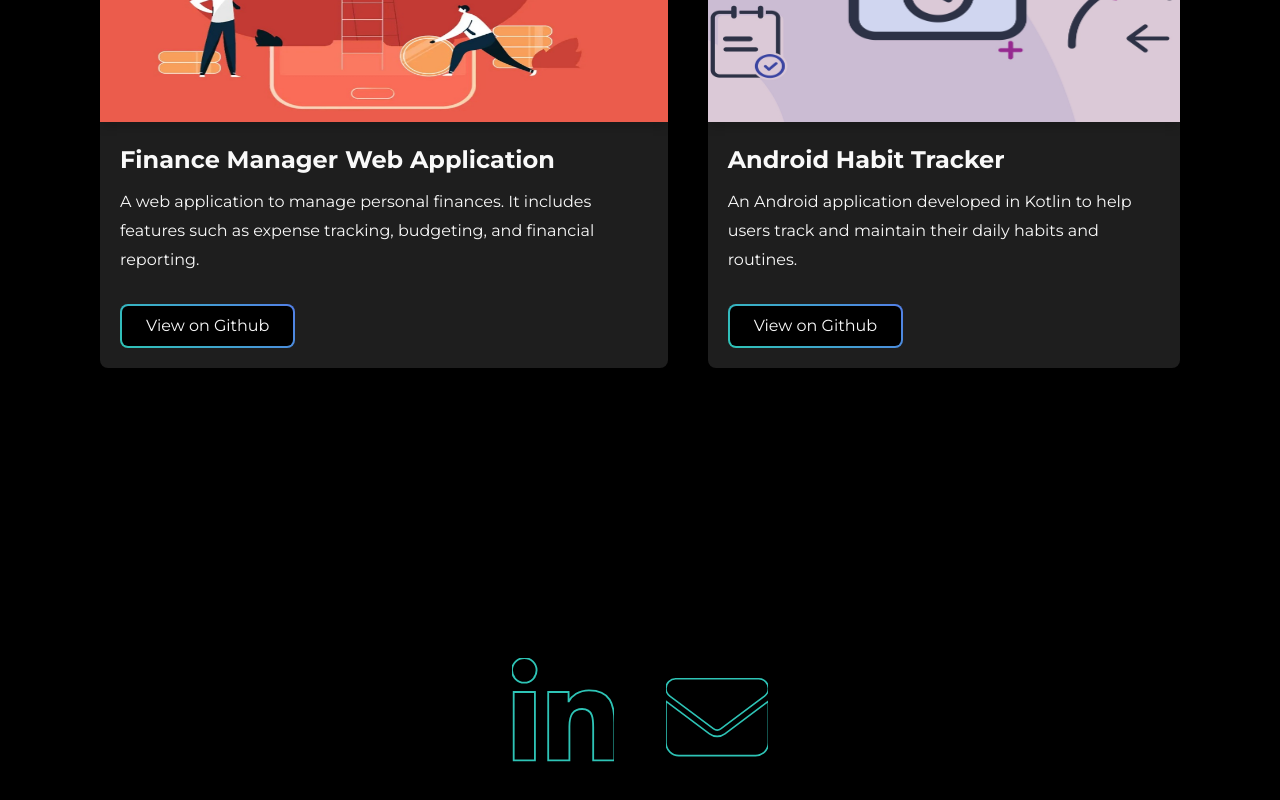
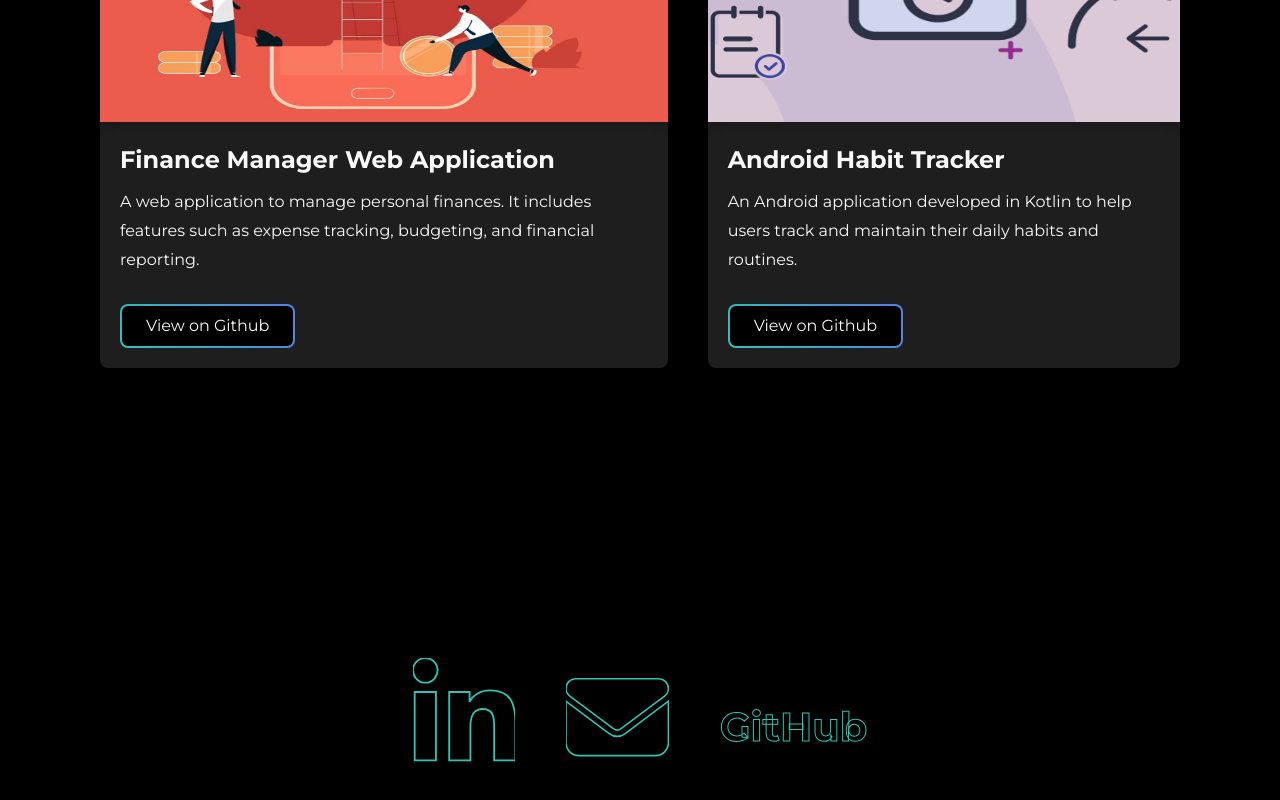
Before and after one commit to chaitanyamutukula/Portfolio, a plain HTML site: page Index.html in a window 1280 px wide. Shown: the part 2372-3172 px from the top of the page. Drawn offline with Linux system fonts and the light colour scheme.

Commit message:
Update Index.html

```diff
--- a/Index.html
+++ b/Index.html
@@ -195,6 +195,7 @@
           </svg>
           <p class="footer-svg-text">Email</p>
         </a>
+        <p class="text-fill-toggle">GitHub</p>
       </div>
     </footer>
   </section>
```
